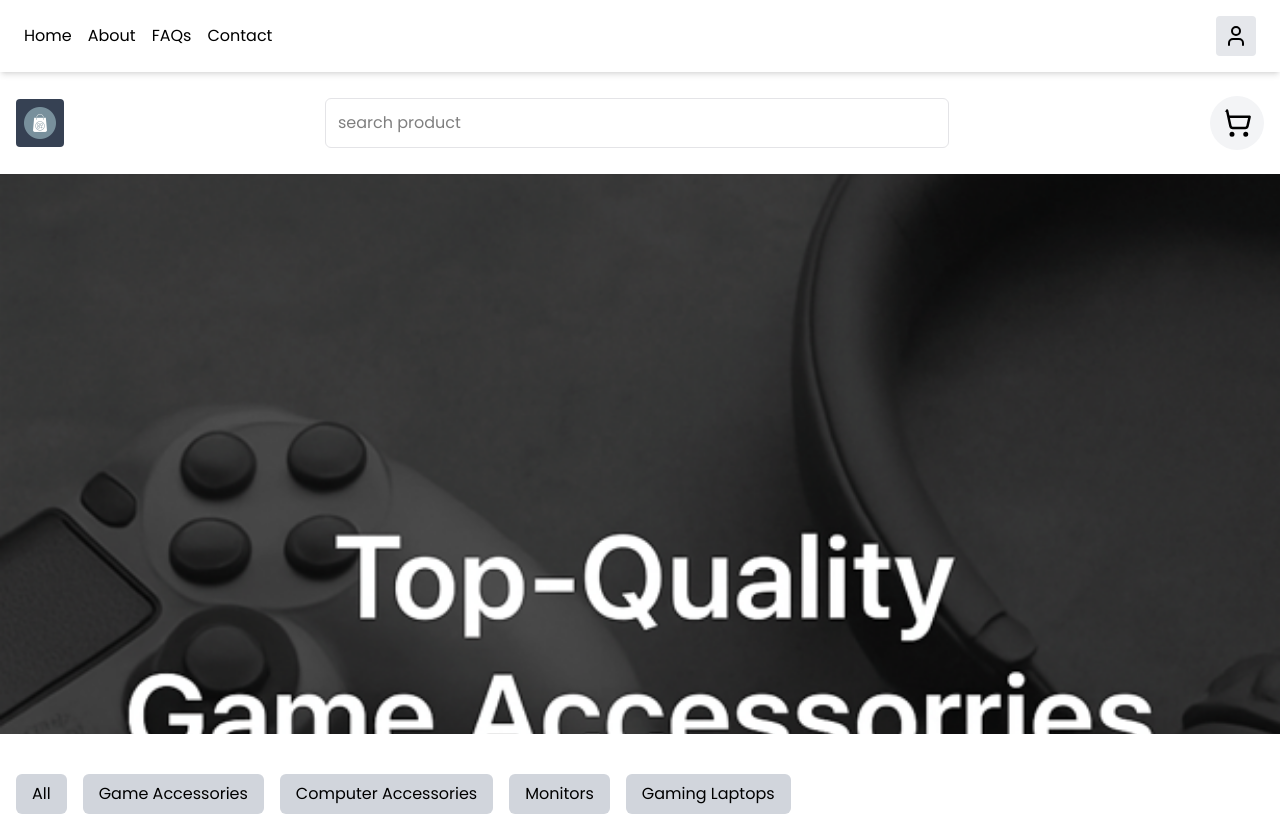
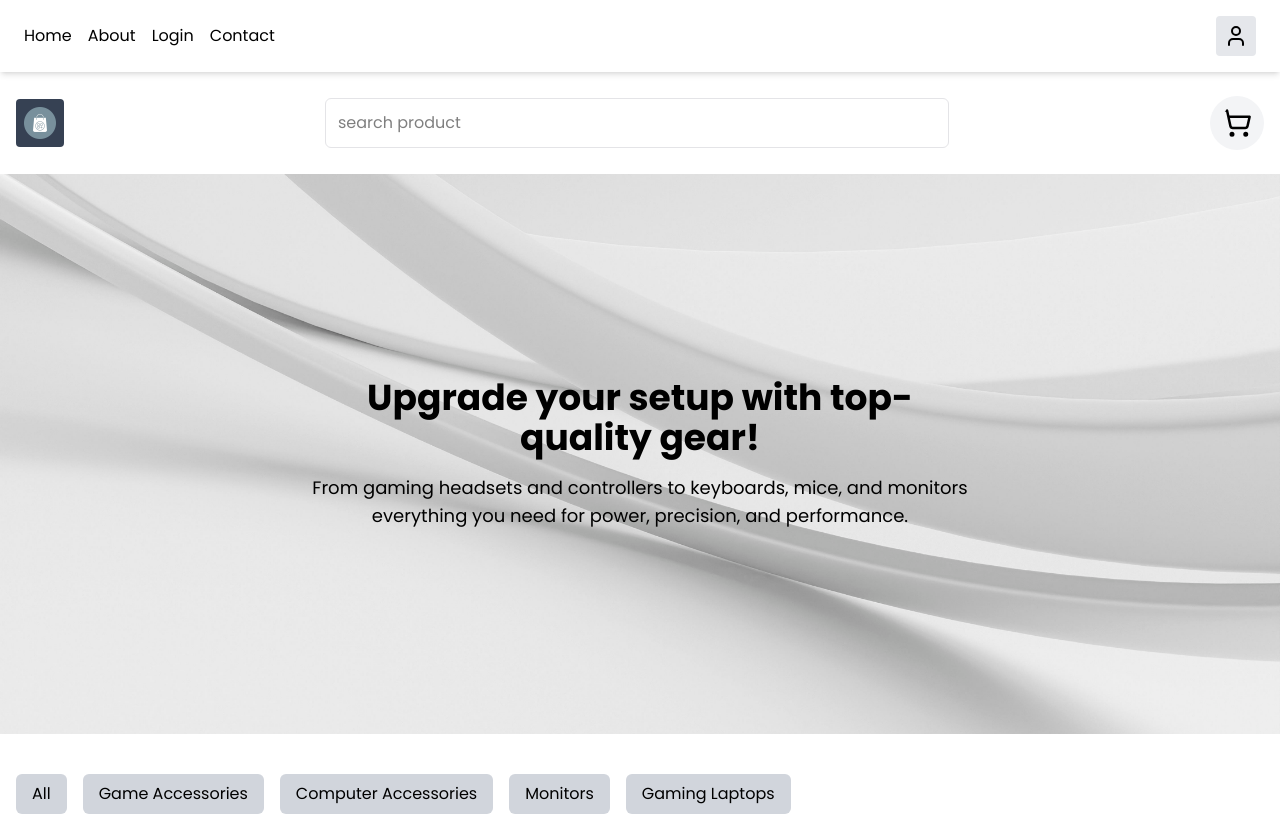
Before and after one commit to prosperpaul/online-shop, a React (Vite) app: page / in a window 1280 px wide. Shown: the top 816 px of the page. Built offline with nearby package versions, Linux system fonts and the light colour scheme.

Commit message:
added pages and fixed the home page

```diff
--- a/src/App.jsx
+++ b/src/App.jsx
@@ -5,6 +5,8 @@ import CartPage from './pages/CartPage';
 import Navbar from './components/Navbar';
 import { store } from './App/Store'
 import { Provider } from 'react-redux';
+import About from './pages/About';
+import Login from './pages/Login';
 
 
 function App() {
@@ -16,6 +18,8 @@ function App() {
     <Route path="/" element={<Home/>}/>
      <Route path="/product/:id" element={<ProductDetails/>}/>
       <Route path="/cart" element={<CartPage/>}/>
+       <Route path="/about" element={<About/>}/>
+        <Route path="/login" element={<Login/>}/>
   </Routes>
   </BrowerRouter>
     </Provider>
--- a/src/components/Navbar.jsx
+++ b/src/components/Navbar.jsx
@@ -31,18 +31,18 @@ function Navbar() {
                 <Link to="/">Home</Link>
               </li>
               <li>
-                <Link to="/">About</Link>
+                <Link to="/about">About</Link>
               </li>
               <li>
-                <Link to="/">FAQs</Link>
+                <Link to="/login">Login</Link>
               </li>
               <li>
-                <Link to="/">Contact</Link>
+                <Link to="/contact">Contact</Link>
               </li>
             </div>
              <div className={`${isOpen ? 'flex flex-col absolute right-0 md:right-0 top-12 z-10 bg-zinc-50 p-4 gap-4' : "hidden"}`}>
               <li>
-                  <Link to="/">sign</Link>
+                  <Link to="/login">sign in</Link>
               </li>
                <li>
                   <Link to="/">My Account</Link>
--- a/src/components/ProductCard.jsx
+++ b/src/components/ProductCard.jsx
@@ -25,7 +25,7 @@ function ProductCard({product}) {
         <img
           src={product.image}
           alt={product.title}
-          className="w-full h-40 sm:h-48 md:h-64 object-cover rounded-t-md"
+          className="w-full h-40 sm:h-48 md:h-64 object-contain rounded-t-md"
         />
         <div className="bg-gray-50 p-3 sm:p-4">
           <h2 className="text-base md:text-lg font-semibold my-2 truncate">
--- a/src/index.css
+++ b/src/index.css
@@ -11,9 +11,17 @@
 }
 
 .bg{
-  background: url('/public/assets/bg.png');
+  background: url('/assets/bg.jpg');
+
+  height: 70vh;
+  background-repeat: no-repeat;
+  width: 100%;
+  display: flex;
+  justify-content: center;
+  align-items: center;
+  padding: 0, 1rem;
+  text-align: center;
+  background-position: center;
   background-size: cover;
-  height: 70vh;
-
 
 }
--- /dev/null
+++ b/src/pages/About.jsx
@@ -0,0 +1,11 @@
+import React from 'react'
+
+function About() {
+  return (
+    <div>
+
+    </div>
+  )
+}
+
+export default About
--- /dev/null
+++ b/src/pages/Contact.jsx
@@ -0,0 +1,11 @@
+import React from 'react'
+
+function Contact() {
+  return (
+    <div>
+
+    </div>
+  )
+}
+
+export default Contact
--- a/src/pages/Home.jsx
+++ b/src/pages/Home.jsx
@@ -58,7 +58,11 @@ function Home() {
   const dispatch = useDispatch()
   return (
     <div>
-      <div className='bg'></div>
+      <div className='bg '>
+        <div className=' text-black max-w-2xl '>
+           <h1 className='text-2xl sm:text-3xl md:text-4xl font-bold mb-4'>Upgrade your setup with top-quality gear!</h1>
+<p className='text-sm sm:text-base md:text-lg'>From gaming headsets and controllers to keyboards, mice, and monitors  everything you need for power, precision, and performance.</p></div>
+    </div>
       <div className='container mx-auto my-10 px-4'>
         <div className='flex flex-wrap gap-2 md:gap-4 mb-6'>
           {categories.map((cate) => (
--- /dev/null
+++ b/src/pages/Login.jsx
@@ -0,0 +1,35 @@
+import React from 'react'
+import Footer from '../components/Footer'
+import dell from "/assets/dell.png"
+import { Link } from 'react-router-dom'
+
+function Login() {
+  return (
+    <div className="flex flex-col lg:flex-col lg:mb-6 mt-12 bg-white">
+
+    <div className='flex '>
+         <img src={dell} className='hidden lg:block lg:w-[46rem]'/>
+
+
+
+
+      <div className='p-6 md:ml-20 md:mb-6 lg:m-32 sm:ml-8 sm:mb-8 text-black'>
+        <h1 className='mb-6 text-4xl font-semibold lg:text-3xl  md:text-6xl md:mb-6 sm:text-6xl  sm:mb-6'>Log in to Exclusive</h1>
+        <p className='mb-6 text-sm md:mb-4 md:text-xl sm:text-xl sm:mb-6 lg:text-sm'>Enter your details below</p>
+        <input type='text' placeholder="Email or Phone Number" className='border-b-2 w-[20rem] mb-6 md:w-[30rem] sm:w-[32rem] lg:w-[20rem]'/>
+        <br/>
+        <input type='text' placeholder="Password" className='border-b-2 w-[20rem] mb-6 md:w-[30rem] sm:w-[32rem] lg:w-[20rem]'/>
+        <div>
+        <button className='px-4 bg-red-600 py-2 text-white rounded cursor-pointer'>Log in </button>
+        <Link to='/sign in' className='text-red-600 ml-24'>Forget Password?</Link>
+        </div>
+      </div>
+       </div>
+      <Footer />
+
+    </div>
+
+  )
+}
+
+export default Login
```
Also changed, not shown: public/assets/bg.jpg (added).
